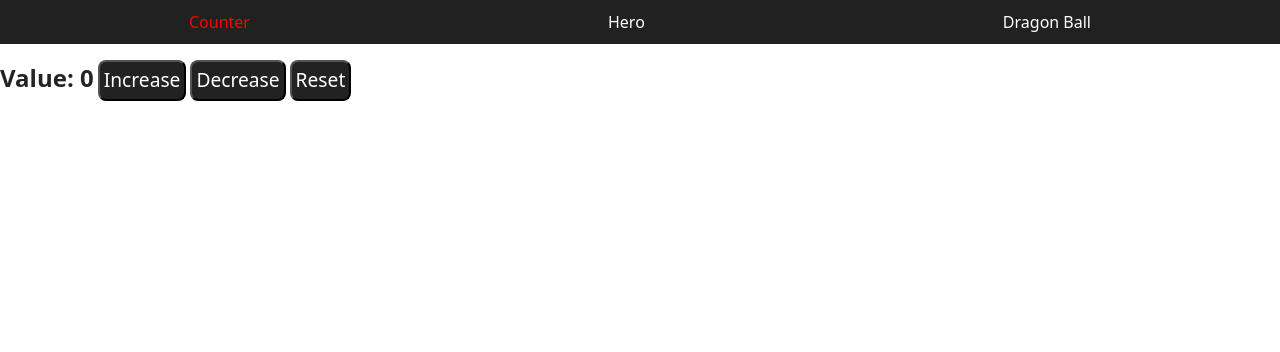
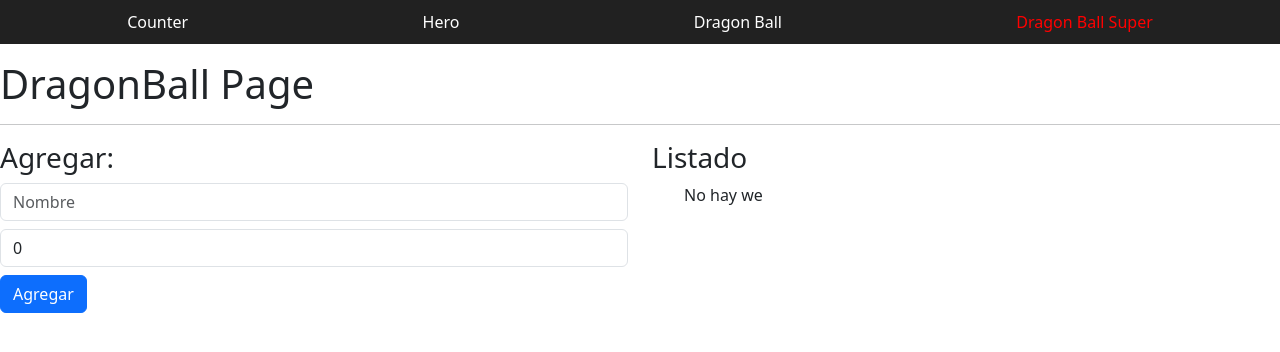
Before and after one commit to CarlosGal19/First_Angular_Practice, an Angular app: page /dragonball-super in a window 1280 px wide. Before the commit this address led to /. Shown: the top 352 px of the page. Built offline with nearby package versions, Linux system fonts and the light colour scheme.

Commit message:
feat: create dragonball super page

```diff
--- a/src/app/app.routes.ts
+++ b/src/app/app.routes.ts
@@ -2,6 +2,7 @@
 import { Counter } from './pages/counter/counter';
 import { HeroPage } from './pages/hero/hero-page';
 import { DragonballPage } from './pages/dragonball-page/dragonball-page';
+import { DragonballSuperPage } from './pages/dragonball-super-page/dragonball-super-page';
 
 export const routes: Routes = [
   {
@@ -17,6 +18,10 @@
     component: DragonballPage
   },
   {
+    path: 'dragonball-super',
+    component: DragonballSuperPage
+  },
+  {
     path: '**',
     redirectTo: ''
   }
--- a/src/app/nav-bar/nav-bar.html
+++ b/src/app/nav-bar/nav-bar.html
@@ -15,5 +15,10 @@
         Dragon Ball
       </a>
     </li>
+    <li>
+      <a rel="stylesheet" routerLink="dragonball-super" routerLinkActive="active" [routerLinkActiveOptions]="{exact:true}">
+        Dragon Ball Super
+      </a>
+    </li>
   </ul>
 </nav>
--- /dev/null
+++ b/src/app/pages/dragonball-super-page/dragonball-super-page.html
@@ -0,0 +1,48 @@
+<h1>DragonBall Page</h1>
+<hr />
+
+<section class="row">
+  <div class="col-12 col-sm-6">
+    <h3>Agregar: {{ name() }}</h3>
+
+    <input
+      type="text"
+      [value]="name()"
+      (input)="name.set(txtName.value)"
+      class="form-control"
+      placeholder="Nombre"
+      #txtName
+    />
+
+    <input
+      type="number"
+      class="form-control mt-2"
+      placeholder="Poder"
+      [value]="power()"
+      (input)="power.set(+numPower.value)"
+      #numPower
+    />
+
+    <button (click)="addCharacter()" class="mt-2 btn btn-primary">
+      Agregar
+    </button>
+  </div>
+
+  <div class="col-12 col-sm-6">
+    <h3>Listado</h3>
+    <ul>
+      @if(characters().length > 0) {
+      @for (character of characters(); track character.id; let idx = $index) {
+
+      <li>
+        <span>{{ idx + 1 }} - {{ character.name }}</span>
+        <strong [class.text-danger]="character.power > 9000" [class.text-primary]="character.power < 9000">
+          <!-- [ngClass]="powerClasses()" -->
+          ({{ character.power }})</strong>
+      </li> }
+      } @else {
+      <p> No hay we </p>
+      }
+    </ul>
+  </div>
+</section>
--- /dev/null
+++ b/src/app/pages/dragonball-super-page/dragonball-super-page.ts
@@ -0,0 +1,35 @@
+import { Component, computed, signal, WritableSignal } from '@angular/core';
+
+interface ICharacter {
+  id: number;
+  name: string;
+  power: number;
+}
+
+@Component({
+  selector: 'app-dragonball-super-page',
+  imports: [],
+  templateUrl: './dragonball-super-page.html',
+})
+export class DragonballSuperPage {
+  protected characters: WritableSignal<ICharacter[]> = signal([] as ICharacter[])
+
+  protected name = signal('');
+  protected power = signal<number>(0);
+
+  protected addCharacter = () => {
+    const id = Date.now();
+
+    const newName = this.name();
+    const newPower = this.power();
+
+    this.characters.update((current) => [...current, { id, name: newName, power: newPower, }]);
+
+    this.resetFields()
+  }
+
+  protected resetFields = () => {
+    this.name.set('');
+    this.power.set(0);
+  }
+}
```
